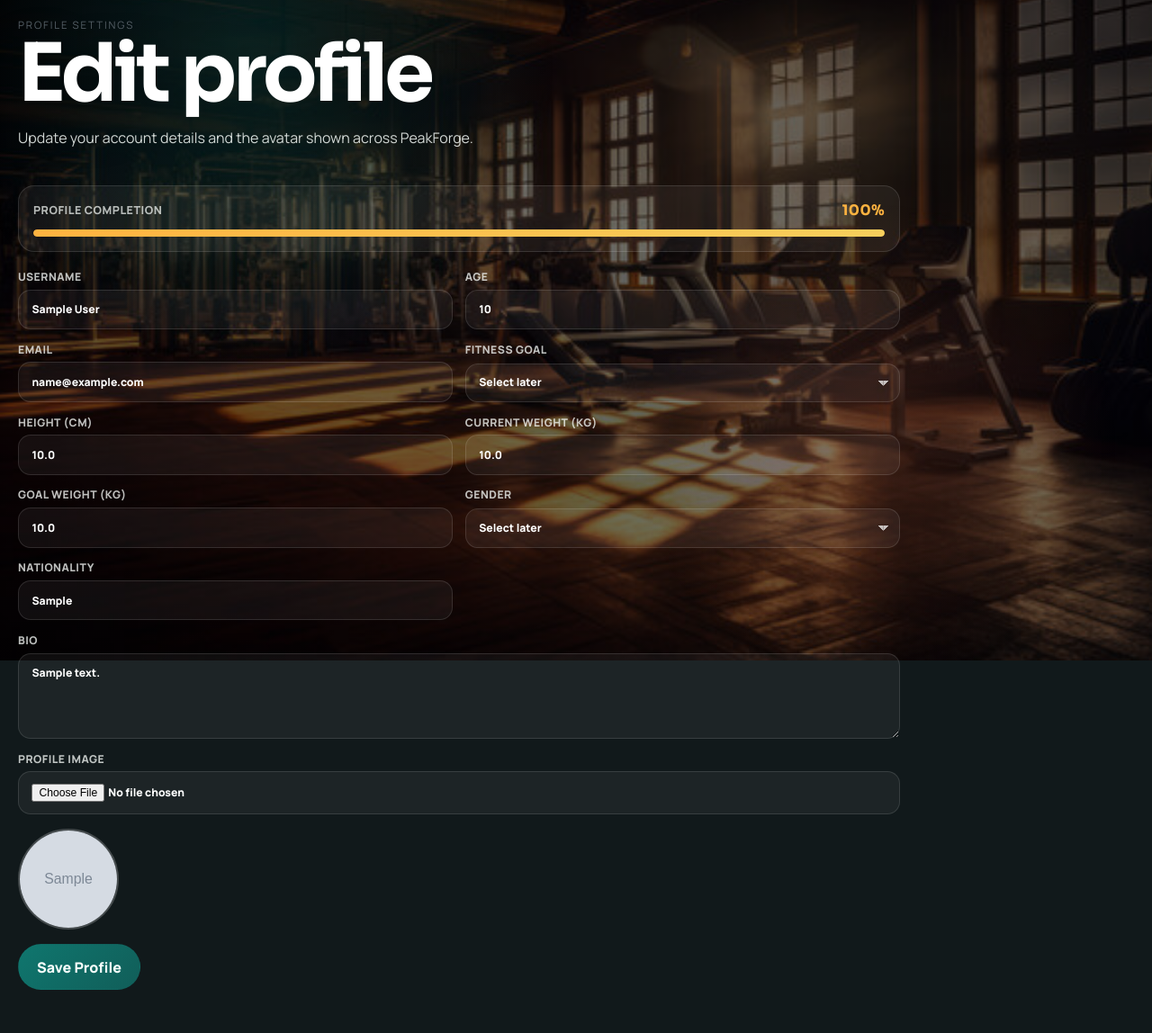
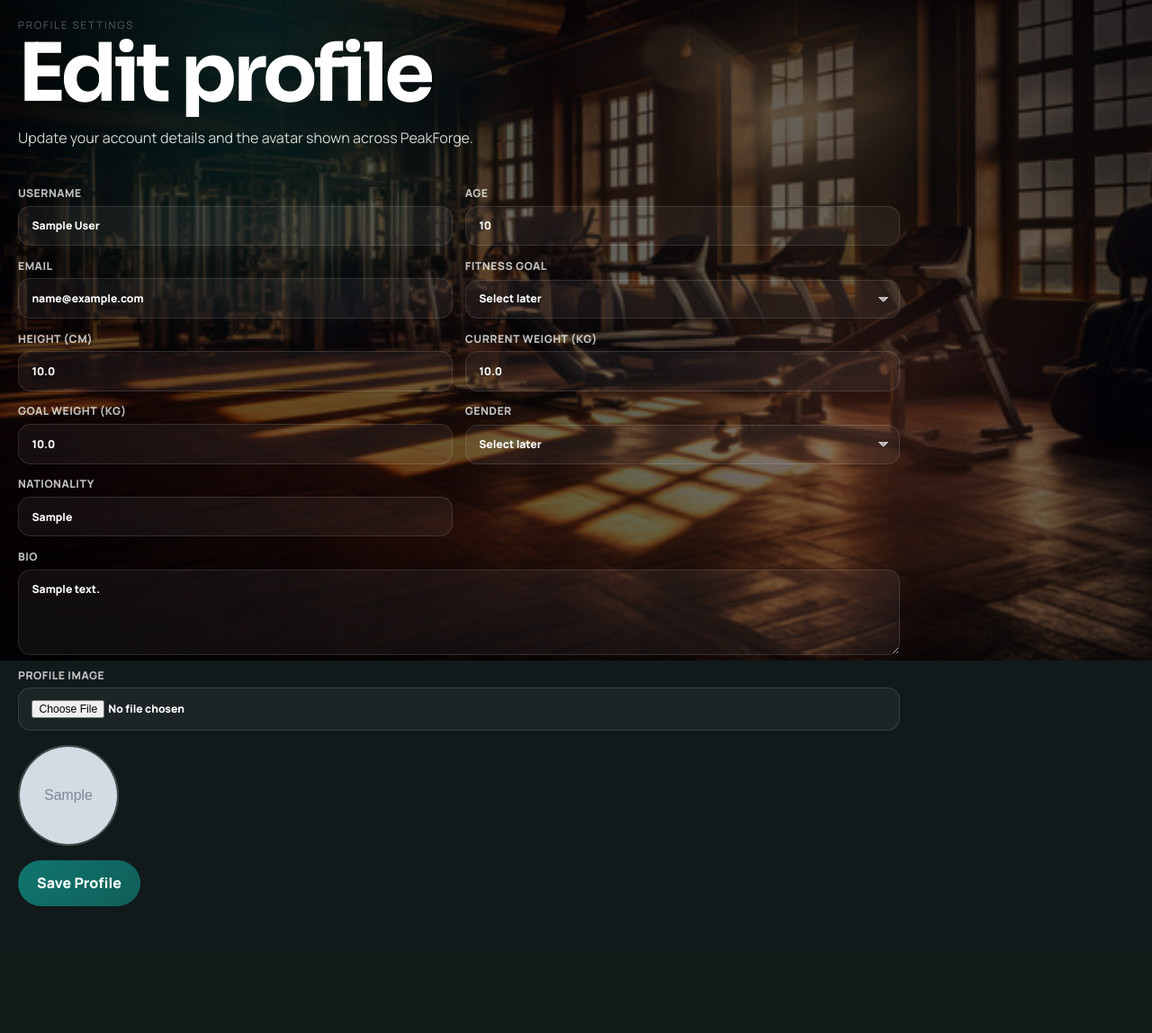
Before and after one commit to yadesh2007/PeakForge, a Flask app: page /edit-profile in a window 1280 px wide. Shown: the part 66-1214 px from the top of the page at 90% size. After the commit the page ends 1073 px from the top, so only its background shows below. Run offline with Flask 3, Linux system fonts and the light colour scheme; the visitor is signed in with stand-in values (Sample User, id 1); tables that the repository leaves empty hold one stand-in row (values such as "Sample post"); grey boxes marked "Sample" are stand-in pictures.

Commit message:
Revert "Improve profile completion indicators"
This reverts commit 34c7d6a61c673a2d04ddd616a4f17777f12109ed.

```diff
--- a/app.py
+++ b/app.py
@@ -1182,25 +1182,6 @@ def has_completed_profile(user, profile=None):
     return has_minimum_profile(profile)
 
 
-def get_profile_completion_items(user, profile):
-    profile = profile or {}
-    user = user or {}
-
-    return {
-        "name": has_completed_profile(user, profile),
-        "age": has_completed_profile(user, profile),
-        "gender": bool(str(profile["gender"] or "").strip()) if profile else False,
-        "fitness_goal": bool(str(profile["goal"] or "").strip()) if profile else False,
-        "profile_image": bool(user["profile_image_path"]) if user and "profile_image_path" in user.keys() else False,
-    }
-
-
-def get_profile_completion_percent(user, profile):
-    items = get_profile_completion_items(user, profile)
-    completed_items = sum(1 for completed in items.values() if completed)
-    return completed_items * 20
-
-
 def get_current_user():
     user_id = session.get("user_id")
     if not user_id:
@@ -1218,8 +1199,7 @@ def get_current_user():
 
 
 def is_profile_incomplete(profile, user=None):
-    items = get_profile_completion_items(user, profile)
-    return not all(items.values())
+    return not has_completed_profile(user, profile)
 
 
 def get_local_today():
@@ -1347,7 +1327,6 @@ def inject_user():
         "current_user": user,
         "current_profile": profile,
         "current_profile_incomplete": is_profile_incomplete(profile, user),
-        "current_profile_completion_percent": get_profile_completion_percent(user, profile) if user else 0,
     }
 
 
@@ -1813,12 +1792,7 @@ def edit_profile():
         flash("Profile updated.", "success")
         return redirect(url_for("profile"))
 
-    return render_template(
-        "edit_profile.html",
-        user=user,
-        profile=profile,
-        profile_completion_percent=get_profile_completion_percent(user, profile),
-    )
+    return render_template("edit_profile.html", user=user, profile=profile)
 
 
 @app.route("/customize-splits", methods=("GET", "POST"))
--- a/static/css/styles.css
+++ b/static/css/styles.css
@@ -291,32 +291,18 @@ textarea {
 .profile-completion-dot,
 .profile-menu-dot {
   display: inline-block;
-  width: 0.56rem;
-  height: 0.56rem;
+  width: 0.54rem;
+  height: 0.54rem;
   flex: 0 0 auto;
   border-radius: 50%;
-  background: #ffb340;
-  box-shadow: 0 0 0 3px rgba(255, 179, 64, 0.16), 0 0 14px rgba(255, 179, 64, 0.42);
-  animation: profile-dot-pulse 2.4s ease-in-out infinite;
+  background: #f7cf5c;
+  box-shadow: 0 0 0 3px rgba(247, 207, 92, 0.16), 0 0 12px rgba(247, 207, 92, 0.34);
 }
 
 .profile-completion-dot {
   position: absolute;
   right: 0.05rem;
   top: 0.05rem;
-}
-
-@keyframes profile-dot-pulse {
-  0%,
-  100% {
-    box-shadow: 0 0 0 3px rgba(255, 179, 64, 0.14), 0 0 12px rgba(255, 179, 64, 0.34);
-    transform: scale(1);
-  }
-
-  50% {
-    box-shadow: 0 0 0 5px rgba(255, 179, 64, 0.08), 0 0 18px rgba(255, 179, 64, 0.5);
-    transform: scale(1.08);
-  }
 }
 
 .profile-dropdown-item:hover,
@@ -999,50 +985,6 @@ textarea {
   color: #f7fbf8;
 }
 
-.profile-completion-panel {
-  display: grid;
-  gap: 0.7rem;
-  margin-bottom: 1.2rem;
-  padding: 1rem;
-  border: 1px solid rgba(255, 255, 255, 0.12);
-  border-radius: 18px;
-  background: rgba(255, 255, 255, 0.05);
-}
-
-.profile-completion-copy {
-  display: flex;
-  align-items: center;
-  justify-content: space-between;
-  gap: 1rem;
-  color: rgba(247, 251, 248, 0.72);
-  font-size: 0.78rem;
-  font-weight: 900;
-  letter-spacing: 0.04em;
-  text-transform: uppercase;
-}
-
-.profile-completion-copy strong {
-  color: #ffb340;
-  font-family: "Sora", sans-serif;
-  font-size: 1rem;
-}
-
-.profile-completion-track {
-  height: 0.48rem;
-  overflow: hidden;
-  border-radius: 999px;
-  background: rgba(255, 255, 255, 0.08);
-}
-
-.profile-completion-track span {
-  display: block;
-  height: 100%;
-  border-radius: inherit;
-  background: linear-gradient(90deg, #ffb340, #f7cf5c);
-  box-shadow: 0 0 18px rgba(255, 179, 64, 0.28);
-  transition: width 220ms ease;
-}
-
 .settings-grid,
 .split-builder-heading,
 .split-builder-exercise {
--- a/templates/edit_profile.html
+++ b/templates/edit_profile.html
@@ -12,16 +12,6 @@
     </section>
 
     <form class="settings-form scroll-animate" method="post" enctype="multipart/form-data">
-      <div class="profile-completion-panel">
-        <div class="profile-completion-copy">
-          <span>Profile Completion</span>
-          <strong>{{ profile_completion_percent }}%</strong>
-        </div>
-        <div class="profile-completion-track" aria-hidden="true">
-          <span style="width: {{ profile_completion_percent }}%;"></span>
-        </div>
-      </div>
-
       <div class="settings-grid">
         <label>
           Username
```
